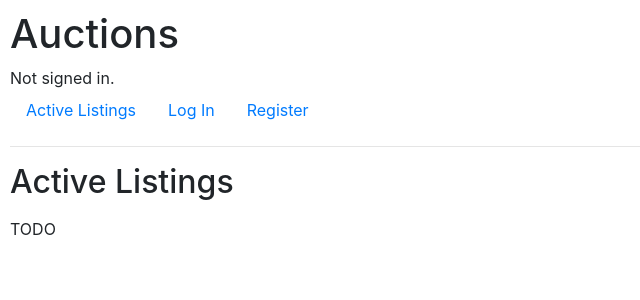
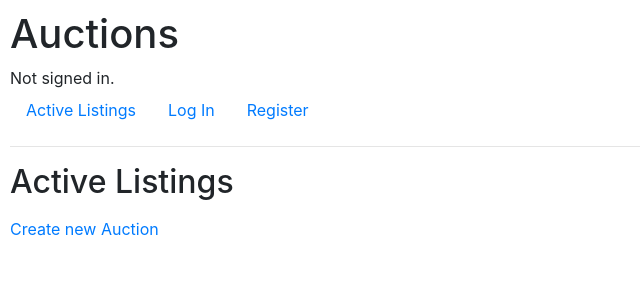
Before and after one commit to magari-GH/Ptometheus-CS50, a Django app: page /auctions/ in a window 1280 px wide. Shown: the top 300 px of the page, without its empty margins (0-640 px from the left). Run offline with Django 3.2, Linux system fonts and the light colour scheme; data comes from the database, SQL or seed files in the repository; some libraries are stand-ins or nearby versions.

```diff
--- a/task3/commerce/auctions/templates/auctions/index.html
+++ b/task3/commerce/auctions/templates/auctions/index.html
@@ -12,6 +12,6 @@
         {% endfor %}
     </ul>
 
-    TODO
+    <a href="{% url 'new_auction' %}"> Create new Auction </a>
 
 {% endblock %}
```
